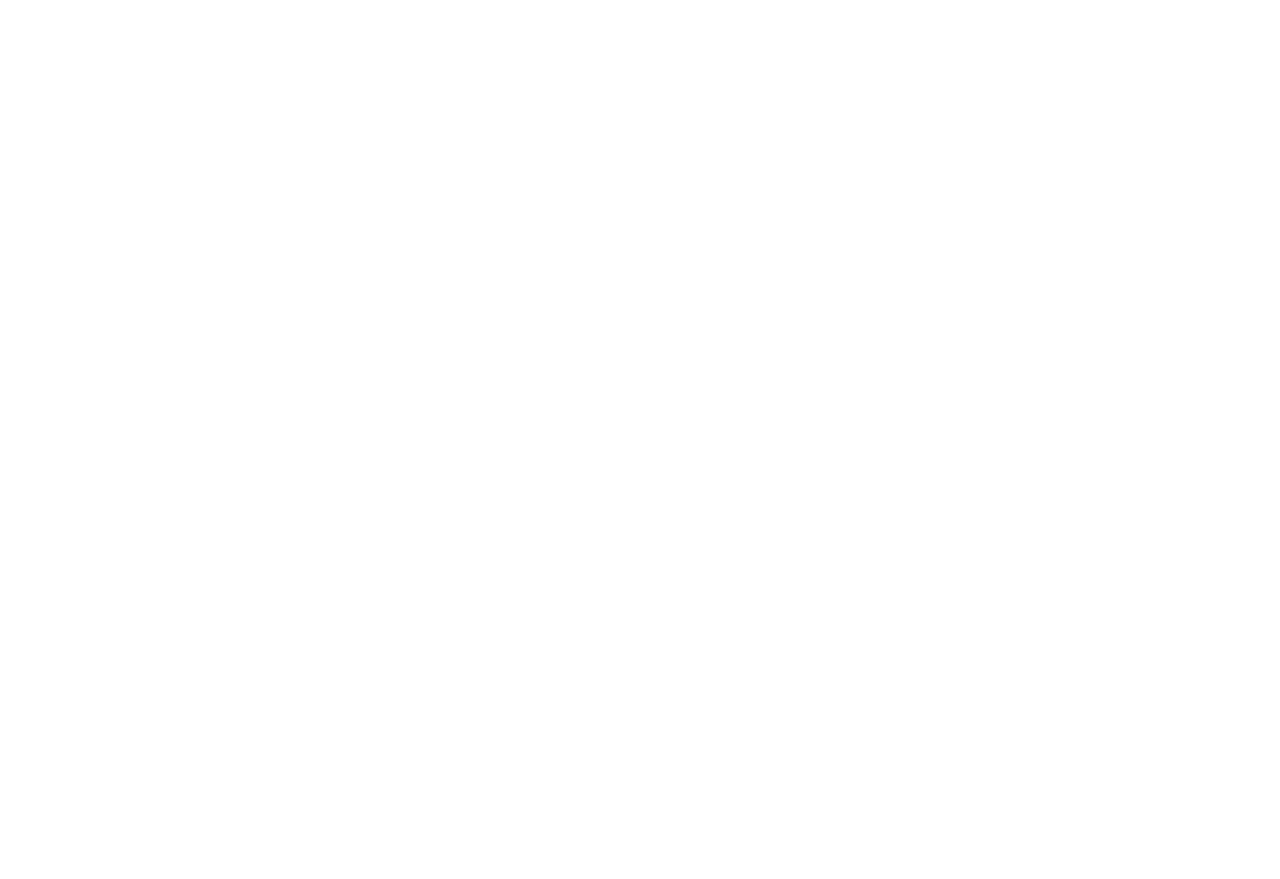
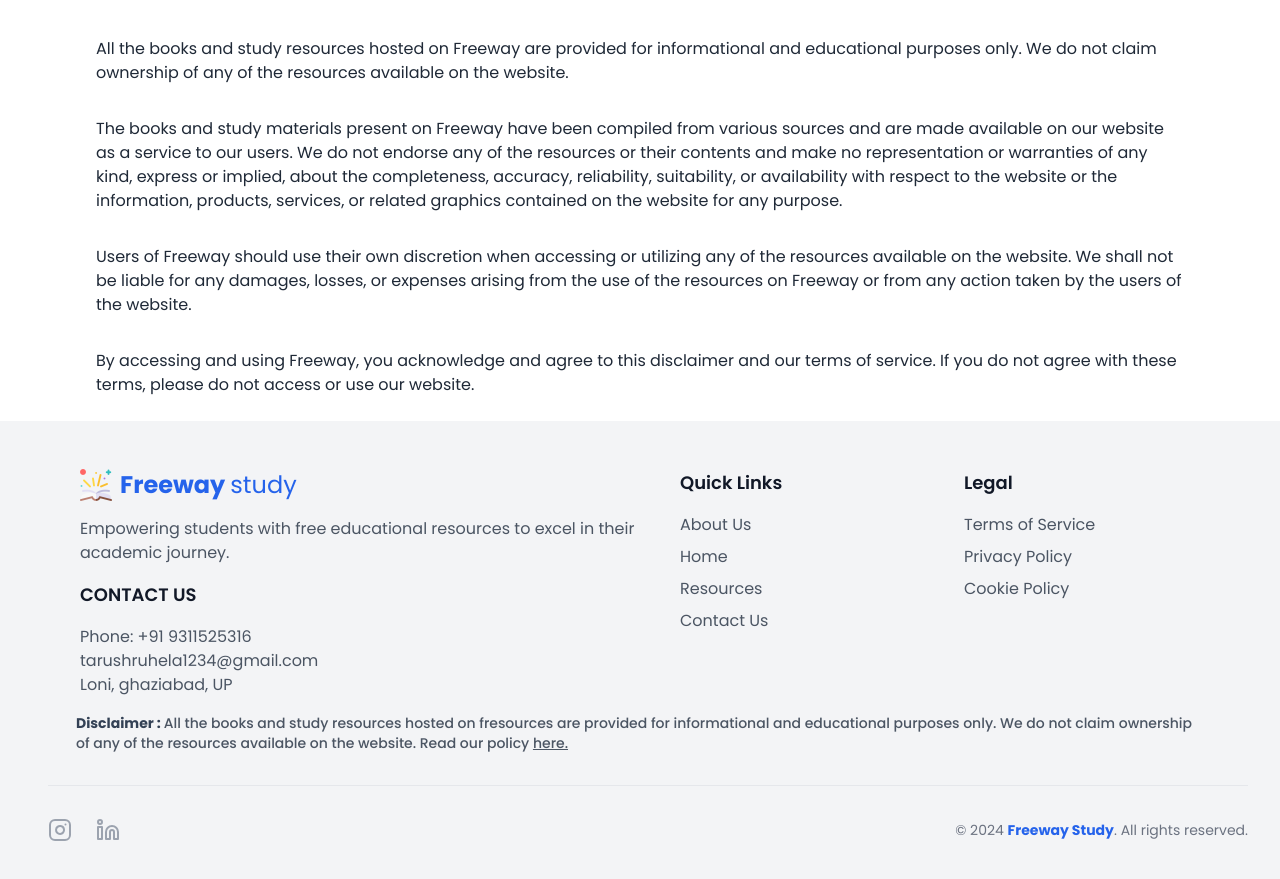
Before and after one commit to Abhishekk3107/Freeway-study, a React (Vite) app: page /policy in a window 1280 px wide. Before the commit this address had no page. Shown: the part 127-1006 px from the top of the page. Before the commit the page ends 800 px from the top, so only its background shows below. Built offline with nearby package versions, Linux system fonts and the light colour scheme.

Commit message:
add footer component

```diff
--- a/src/App.jsx
+++ b/src/App.jsx
@@ -1,6 +1,6 @@
 import './App.css'
 import { BrowserRouter , Routes , Route } from 'react-router-dom';
-import {Home , Resources , AboutUs} from './pages';
+import {Home , Resources , AboutUs, Policy} from './pages';
 
 function App() {
 
@@ -11,6 +11,7 @@
       <Route path='/' element={<Home/>} />
       <Route path='/resources' element={<Resources/>}/>
       <Route path='/about' element={<AboutUs/>}/>
+      <Route path='/policy' element={<Policy/>}/>
       </Routes>
     </BrowserRouter>
    </>
--- /dev/null
+++ b/src/components/Footer.jsx
@@ -0,0 +1,76 @@
+import { Link } from 'react-router-dom'
+import { Instagram, Linkedin } from 'lucide-react'
+import logo from '../assets/storytelling.png'
+
+export default function Footer() {
+    const currentYear = new Date().getFullYear()
+
+    return (
+        <footer className="bg-gray-100 dark:bg-gray-800 py-12">
+            <div className="container mx-auto px-4 sm:px-6 lg:px-8">
+                <div className=" text-start grid grid-cols-1 sm:grid-cols-2 md:grid-cols-4 gap-14 md:gap-8 md:pl-12">
+                    <div className=" col-span-1 md:col-span-2">
+                        <Link to="/" className="flex items-center mb-4 space-x-2">
+                            <img src={logo} alt="Freeway Logo" className='w-8' />
+                            <span className="text-2xl font-bold text-blue-600 dark:text-blue-400">Freeway <span className='font-normal'>study</span></span>
+                        </Link>
+                        <p className="text-gray-600 dark:text-gray-300 mb-4">
+                            Empowering students with free educational resources to excel in their academic journey.
+                        </p>
+                        <div className='text-start'>
+                            <h3 className='text-lg font-semibold text-gray-900 dark:text-white mb-4 '>CONTACT US</h3>
+                            <p className='text-gray-600 dark:text-gray-300 hover:text-blue-600 dark:hover:text-blue-400'>Phone: +91 9311525316</p>
+                            <p className='text-gray-600 dark:text-gray-300 hover:text-blue-600 dark:hover:text-blue-400'>tarushruhela1234@gmail.com</p>
+                            <p className='text-gray-600 dark:text-gray-300 hover:text-blue-600 dark:hover:text-blue-400'>Loni, ghaziabad, UP</p>
+                        </div>
+                    </div>
+
+                    <div className='grid md:col-span-2 space-y-4 md:space-y-0 md:grid-cols-2'>
+                        <div className='md:col-span-1'>
+                            <h3 className="text-lg font-semibold text-gray-900 dark:text-white mb-4">Quick Links</h3>
+                            <ul className="space-y-2">
+                                <li><Link to="/about" className="text-gray-600 dark:text-gray-300 hover:text-blue-600 dark:hover:text-blue-400">About Us</Link></li>
+                                <li><Link to="/" className="text-gray-600 dark:text-gray-300 hover:text-blue-600 dark:hover:text-blue-400">Home</Link></li>
+                                <li><Link to="/resources" className="text-gray-600 dark:text-gray-300 hover:text-blue-600 dark:hover:text-blue-400">Resources</Link></li>
+                                <li><Link to="/" className="text-gray-600 dark:text-gray-300 hover:text-blue-600 dark:hover:text-blue-400">Contact Us</Link></li>
+                            </ul>
+                        </div>
+
+                        <div className='md:col-span-1'>
+                            <h3 className="text-lg font-semibold text-gray-900 dark:text-white mb-4">Legal</h3>
+                            <ul className="space-y-2">
+                                <li><Link to="/policy" className="text-gray-600 dark:text-gray-300 hover:text-blue-600 dark:hover:text-blue-400">Terms of Service</Link></li>
+                                <li><Link to="/policy" className="text-gray-600 dark:text-gray-300 hover:text-blue-600 dark:hover:text-blue-400">Privacy Policy</Link></li>
+                                <li><Link to="/policy" className="text-gray-600 dark:text-gray-300 hover:text-blue-600 dark:hover:text-blue-400">Cookie Policy</Link></li>
+                            </ul>
+                        </div>
+                    </div>
+                </div>
+                <div className='text-sm font-medium dark:text-gray-400 text-gray-600 md:mx-11 mt-4 text-start'>
+                    <span className='font-bold dark:text-gray-200 text-slate-700'>Disclaimer : </span>
+                    All the books and study resources hosted on fresources are provided for informational and educational purposes only. We do not claim ownership of any of the resources available on the website.
+                    Read our policy <a href="/policy" className='underline hover:text-blue-600 dark:hover:text-blue-400'>here.</a>
+                </div>
+                {/* Social Media and Copyright */}
+                <div className="mt-8 pt-8 border-t border-gray-200 dark:border-gray-700 ml-4">
+                    <div className="flex flex-col md:flex-row justify-between items-center">
+                        <div className="flex space-x-6 mb-4 md:mb-0">
+
+                            <a href="https://instagram.com/t_rush0r" target="_blank" rel="noopener noreferrer" className="text-gray-400 hover:text-blue-600 dark:hover:text-blue-400">
+                                <span className="sr-only">Instagram</span>
+                                <Instagram size={24} />
+                            </a>
+                            <a href="https://linkedin.com/in/tarushruhela" target="_blank" rel="noopener noreferrer" className="text-gray-400 hover:text-blue-600 dark:hover:text-blue-400">
+                                <span className="sr-only">LinkedIn</span>
+                                <Linkedin size={24} />
+                            </a>
+                        </div>
+                        <p className="text-gray-500 dark:text-gray-400 text-sm">
+                            © {currentYear} <span className=' font-bold text-blue-600 dark:text-blue-400'>Freeway Study</span>. All rights reserved.
+                        </p>
+                    </div>
+                </div>
+            </div>
+        </footer>
+    )
+}
--- a/src/components/HeroSection.jsx
+++ b/src/components/HeroSection.jsx
@@ -2,6 +2,7 @@
 import darkBg from '../assets/hero-bg-dark.svg';
 import lightBg from '../assets/hero-bg-light.svg';
 import Learning from '../assets/Learning.svg';
+import { Link } from 'react-router-dom';
 
 function HeroSection({ isDarkMode }) {
   return (
@@ -24,9 +25,9 @@
               One stop for all your academic solutions. Be it books, notes, question papers, exam solutions, we got you covered!
             </p>
             <div className="mt-6">
-              <button className="gradient-button px-8 py-3 rounded-lg font-bold transition-transform transform hover:scale-105">
+              <Link to='/resources' className="gradient-button px-8 py-3 rounded-lg font-bold transition-transform transform hover:scale-105">
                 Let's Study {'->'}
-              </button>
+              </Link>
             </div>
           </div>
           <div className='md:w-[50%] w-full'>
--- a/src/components/index.js
+++ b/src/components/index.js
@@ -3,5 +3,5 @@
 import ResourcesForSection from "./ResourcesForSection";
 import Features from "./Features";
 import NumberCrunchSection from "./NumberCrunchSection";
-
-export {Navbar , HeroSection , ResourcesForSection , Features , NumberCrunchSection}
+import Footer from "./Footer";
+export {Navbar , HeroSection , ResourcesForSection , Features , NumberCrunchSection , Footer}
--- a/src/pages/Home.jsx
+++ b/src/pages/Home.jsx
@@ -1,6 +1,6 @@
 import React from 'react'
 import { useState, useEffect } from 'react';
-import { Features, HeroSection, Navbar, ResourcesForSection, NumberCrunchSection } from '../components'
+import { Features, HeroSection, Navbar, ResourcesForSection, NumberCrunchSection ,Footer } from '../components'
 
 
 function Home() {
@@ -39,6 +39,7 @@
                 <ResourcesForSection isDarkMode={darkMode} />
                 <NumberCrunchSection isDarkMode={darkMode} />
                 <Features isDarkMode={darkMode} />
+                <Footer/>
             </div>
         </div>
     )
--- /dev/null
+++ b/src/pages/Policy.jsx
@@ -0,0 +1,50 @@
+import React, { useState, useEffect } from 'react';
+import { Footer, Navbar } from '../components';
+
+function Policy() {
+  const [darkMode, setDarkMode] = useState(false);
+
+  // Check for saved theme or user preference
+  useEffect(() => {
+    const prefersDarkMode = window.matchMedia('(prefers-color-scheme: dark)').matches;
+    const savedTheme = localStorage.getItem('theme');
+
+    if (savedTheme === 'dark' || (!savedTheme && prefersDarkMode)) {
+      setDarkMode(true);
+      document.documentElement.classList.add('dark');
+    }
+  }, []);
+
+  // Toggle dark mode and save preference
+  useEffect(() => {
+    if (darkMode) {
+      document.documentElement.classList.add('dark');
+      localStorage.setItem('theme', 'dark');
+    } else {
+      document.documentElement.classList.remove('dark');
+      localStorage.setItem('theme', 'light');
+    }
+  }, [darkMode]);
+
+  const toggleDarkMode = () => {
+    setDarkMode(!darkMode);
+  };
+
+  return (
+    <div className={`min-w-screen min-h-screen ${darkMode ? 'dark:bg-slate-800' : 'bg-gray-100'}`}>
+      <div className='max-w-[1480px] mx-auto poppins-regular'>
+        <Navbar darkMode={darkMode} toggleDarkMode={toggleDarkMode} />
+        <div className={`w-full pt-24 px-8 md:px-24 pb-6 space-y-8 text-start ${darkMode ? 'dark:bg-slate-900 text-gray-300' : 'bg-white text-gray-800'}`}>
+          <h2 className={`text-3xl font-medium ${darkMode ? 'text-white' : 'text-gray-900'}`}>Disclaimer:</h2>
+          <p>All the books and study resources hosted on Freeway are provided for informational and educational purposes only. We do not claim ownership of any of the resources available on the website.</p>
+          <p>The books and study materials present on Freeway have been compiled from various sources and are made available on our website as a service to our users. We do not endorse any of the resources or their contents and make no representation or warranties of any kind, express or implied, about the completeness, accuracy, reliability, suitability, or availability with respect to the website or the information, products, services, or related graphics contained on the website for any purpose.</p>
+          <p>Users of Freeway should use their own discretion when accessing or utilizing any of the resources available on the website. We shall not be liable for any damages, losses, or expenses arising from the use of the resources on Freeway or from any action taken by the users of the website.</p>
+          <p>By accessing and using Freeway, you acknowledge and agree to this disclaimer and our terms of service. If you do not agree with these terms, please do not access or use our website.</p>
+        </div>
+        <Footer />
+      </div>
+    </div>
+  );
+}
+
+export default Policy;
--- a/src/pages/Resources.jsx
+++ b/src/pages/Resources.jsx
@@ -1,5 +1,5 @@
 import React from 'react'
-import { Navbar } from '../components'
+import { Footer, Navbar } from '../components'
 import { useState, useEffect } from 'react';
 
 
@@ -34,6 +34,8 @@
     <div className='dark:bg-slate-800 min-w-screen min-h-screen'>
             <div className='max-w-[1480px] mx-auto poppins-regular'>
       <Navbar  darkMode={darkMode} toggleDarkMode={toggleDarkMode}/>
+      <div className='w-full h-screen'></div>
+      <Footer/>
     </div>
     </div>
   )
--- a/src/pages/index.js
+++ b/src/pages/index.js
@@ -1,4 +1,5 @@
 import Home from "./Home";
 import Resources from "./Resources";
 import AboutUs from "./AboutUs";
- export { Home , Resources , AboutUs}
+import Policy from "./Policy";
+ export { Home , Resources , AboutUs, Policy}
```
Also changed, not shown: src/components/Navbar.jsx (+13 -14 lines), src/pages/AboutUs.jsx (+5 -2 lines).
